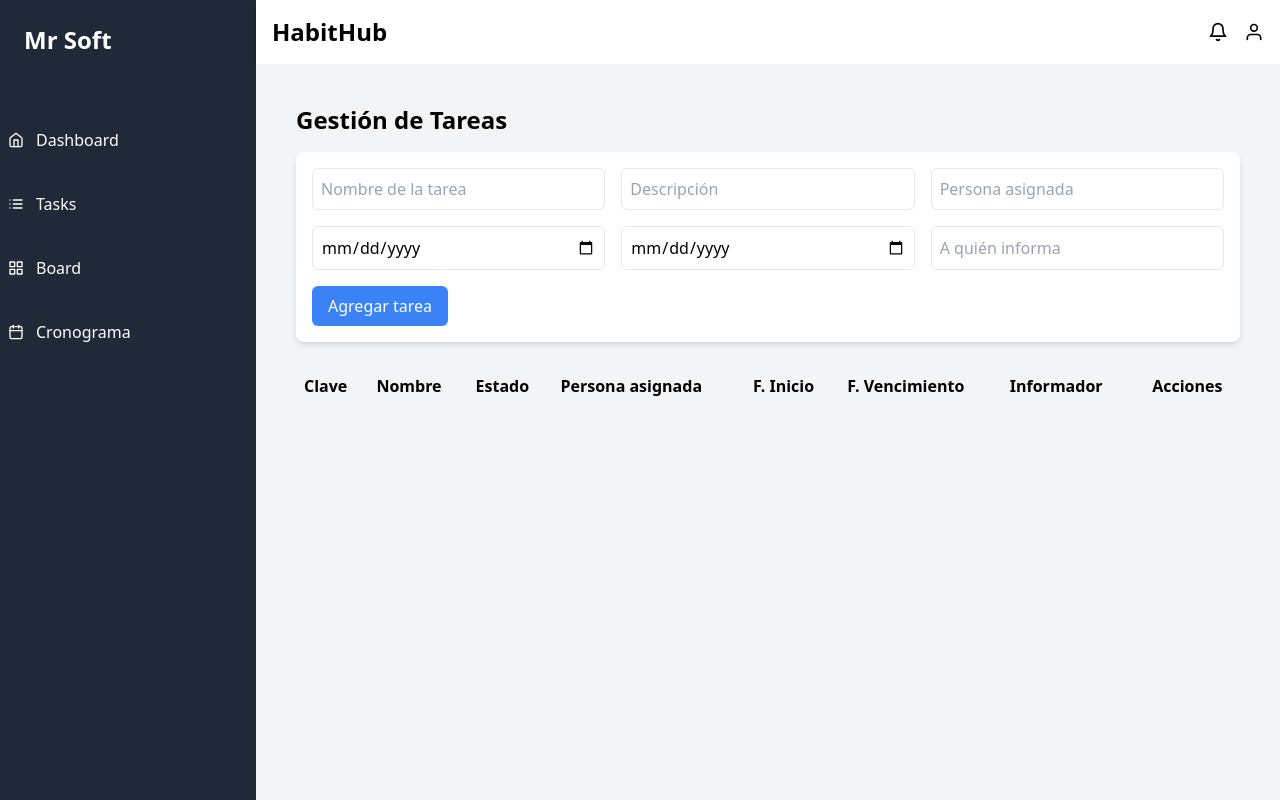
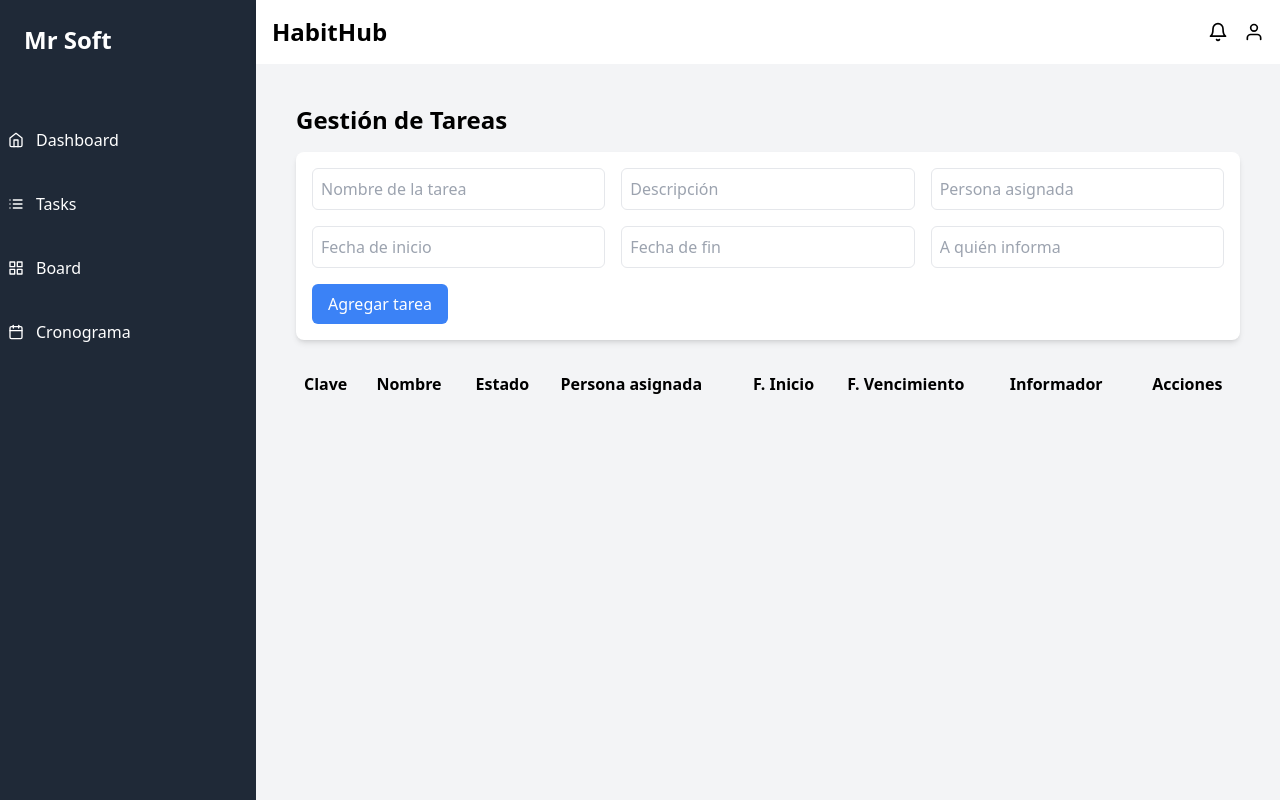
Before and after one commit to jmonjaronz/HabitHub, a React (Vite) app: page /tasks in a window 1280 px wide. Built offline with nearby package versions, Linux system fonts and the light colour scheme.

Commit message:
Actualizar Calendario en Tasks.tsx

```diff
--- a/package.json
+++ b/package.json
@@ -10,7 +10,11 @@
     "preview": "vite preview"
   },
   "dependencies": {
+    "date-fns": "^4.1.0",
+    "moment": "^2.30.1",
     "react": "^18.3.1",
+    "react-big-calendar": "^1.14.1",
+    "react-datepicker": "^7.3.0",
     "react-dom": "^18.3.1",
     "react-hook-form": "^7.53.0",
     "react-icons": "^5.3.0",
--- a/src/components/Tasks.tsx
+++ b/src/components/Tasks.tsx
@@ -1,5 +1,7 @@
 import React, { useState } from 'react';
 import { FiEdit, FiTrash2 } from 'react-icons/fi';
+import DatePicker from 'react-datepicker';
+import 'react-datepicker/dist/react-datepicker.css';
 
 interface Task {
   id: string;
@@ -7,8 +9,8 @@ interface Task {
   description: string;
   status: string;
   assignedTo: string;
-  startDate: string;
-  dueDate: string;
+  startDate: Date | null;
+  dueDate: Date | null;
   reportTo: string;
 }
 
@@ -17,8 +19,8 @@ const TaskManager: React.FC = () => {
   const [taskName, setTaskName] = useState('');
   const [description, setDescription] = useState('');
   const [assignedTo, setAssignedTo] = useState('');
-  const [startDate, setStartDate] = useState('');
-  const [dueDate, setDueDate] = useState('');
+  const [startDate, setStartDate] = useState<Date | null>(null);
+  const [dueDate, setDueDate] = useState<Date | null>(null);
   const [reportTo, setReportTo] = useState('');
   const [taskCount, setTaskCount] = useState(1);
 
@@ -38,8 +40,8 @@ const TaskManager: React.FC = () => {
     setTaskName('');
     setDescription('');
     setAssignedTo('');
-    setStartDate('');
-    setDueDate('');
+    setStartDate(null);
+    setDueDate(null);
     setReportTo('');
     setTaskCount(taskCount + 1);
   };
@@ -76,19 +78,19 @@ const TaskManager: React.FC = () => {
             onChange={e => setAssignedTo(e.target.value)}
             className="border p-2 rounded-md w-full"
           />
-          <input
-            type="date"
-            placeholder="Fecha de inicio"
-            value={startDate}
-            onChange={e => setStartDate(e.target.value)}
+          <DatePicker
+            selected={startDate}
+            onChange={date => setStartDate(date)}
             className="border p-2 rounded-md w-full"
+            dateFormat="dd/MM/yyyy"
+            placeholderText="Fecha de inicio"
           />
-          <input
-            type="date"
-            placeholder="Fecha de fin"
-            value={dueDate}
-            onChange={e => setDueDate(e.target.value)}
+          <DatePicker
+            selected={dueDate}
+            onChange={date => setDueDate(date)}
             className="border p-2 rounded-md w-full"
+            dateFormat="dd/MM/yyyy"
+            placeholderText="Fecha de fin"
           />
           <input
             type="text"
@@ -128,8 +130,8 @@ const TaskManager: React.FC = () => {
                 <td className="p-2">{task.name}</td>
                 <td className="p-2">{task.status}</td>
                 <td className="p-2">{task.assignedTo}</td>
-                <td className="p-2">{task.startDate}</td>
-                <td className="p-2">{task.dueDate}</td>
+                <td className="p-2">{task.startDate ? task.startDate.toLocaleDateString() : '-'}</td>
+                <td className="p-2">{task.dueDate ? task.dueDate.toLocaleDateString() : '-'}</td>
                 <td className="p-2">{task.reportTo}</td>
                 <td className="p-2 text-center">
                   <button className="text-blue-500 hover:text-blue-700 mx-2">
```
Also changed, not shown: 1 other file (tests, documents, lock files or other folders).
